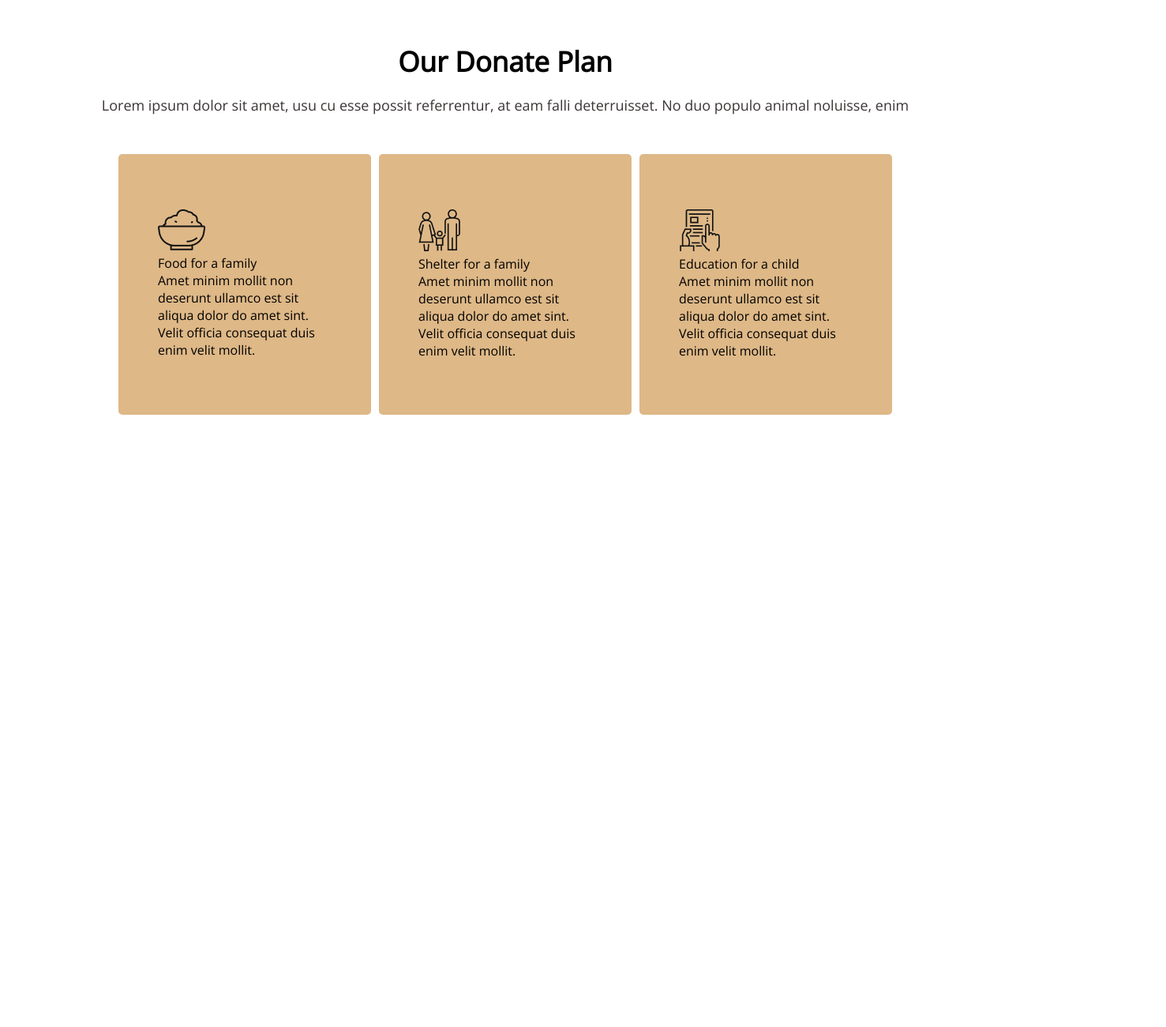
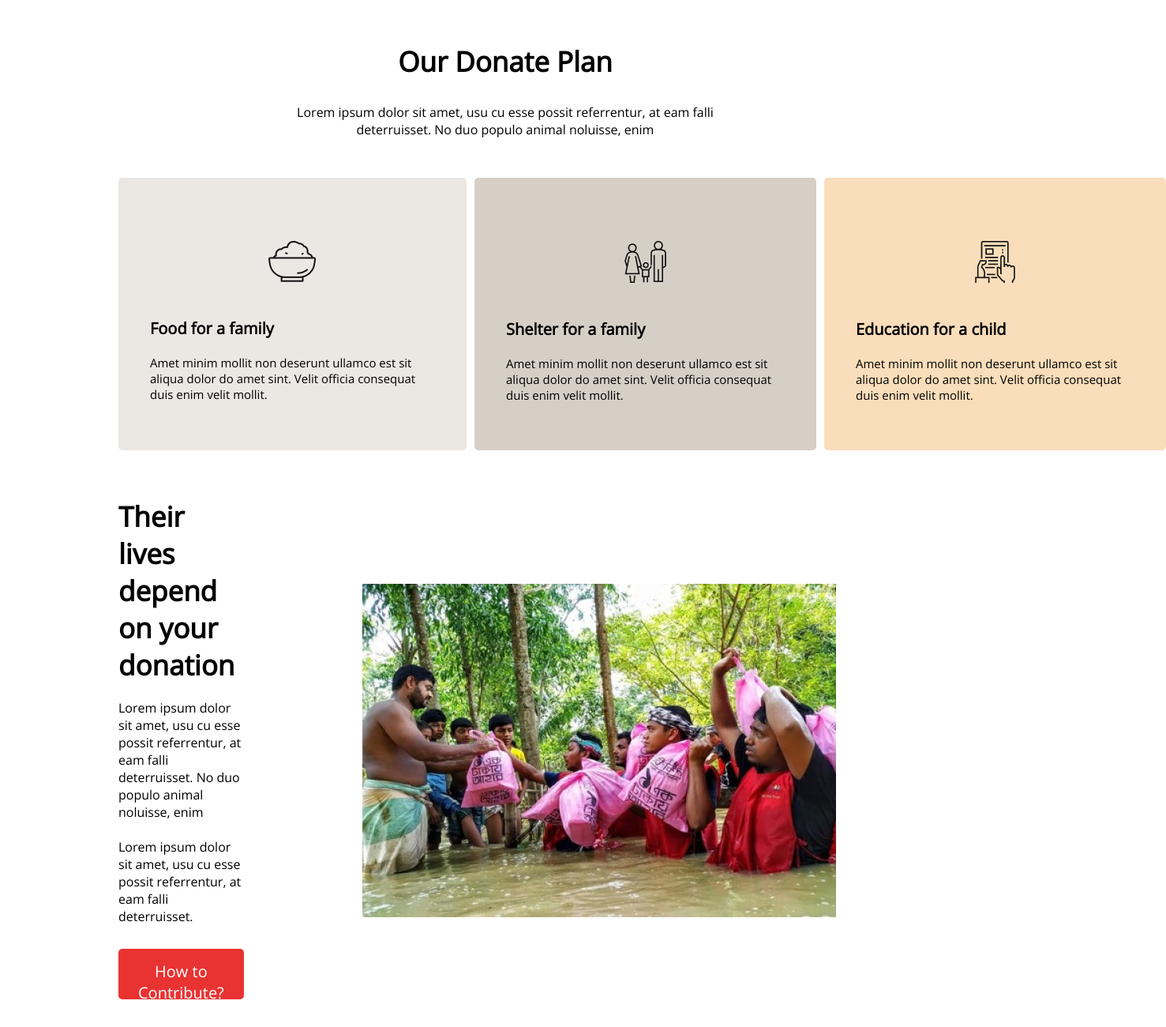
Before and after one commit to sahajalal78/project-donate-today, a plain HTML site: page project-donate-today/index.html in a window 1280 px wide. Shown: the part 1260-2560 px from the top of the page at 79% size, 1477 px wide, since content can reach past the window. Before the commit the page ends 1835 px from the top, so only its background shows below. Drawn offline with nearby package versions, Linux system fonts and the light colour scheme.

Commit message:
your donation section

```diff
--- a/project-donate-today/index.html
+++ b/project-donate-today/index.html
@@ -43,32 +43,36 @@
             <button class="btn-primary">Donate Now
             </button>
         </section>
+
+        <!-- Donate plan section -->
+
+
         <section class="donate-plan">
             <h2 class="section-title">Our Donate Plan
             </h2>
-            <p class="section-description">Lorem ipsum dolor sit amet, usu cu esse possit referrentur, at eam falli
+            <p class="donate-plan-description">Lorem ipsum dolor sit amet, usu cu esse possit referrentur, at eam falli
             deterruisset. No duo populo animal noluisse, enim</p>
             <div class="donate-plan-container">
-                <div class="donate-plan-info">
+                <div class="donate-plan-food">
                     <img src="icons/food.png" alt=""><br>
-                    <h class="plan-title">Food for a family
-                    </h>
+                    <h3 class="plan-title">Food for a family
+                    </h3>
                     <p class="plan-description">Amet minim mollit non deserunt
                         ullamco est sit aliqua dolor do amet
                         sint. Velit officia consequat duis enim
                         velit mollit.</p>
                 </div>
-                <div class="donate-plan-info">
+                <div class="donate-plan-shelter">
                     <img src="icons/shelter.png" alt=""><br>
-                    <h class="plan-title">Shelter for a family</h>
+                    <h3 class="plan-title">Shelter for a family</h3>
                     <p class="plan-description">Amet minim mollit non deserunt
                         ullamco est sit aliqua dolor do amet
                         sint. Velit officia consequat duis enim
                         velit mollit.</p>
                 </div>
-                <div class="donate-plan-info">
+                <div class="donate-plan-education">
                     <img src="icons/Frame-1.png" alt=""><br>
-                    <h class="plan-title">Education for a child</h>
+                    <h3 class="plan-title">Education for a child</h3>
                     <p class="plan-description">Amet minim mollit non deserunt
                         ullamco est sit aliqua dolor do amet
                         sint. Velit officia consequat duis enim
@@ -76,6 +80,22 @@
                 </div>
             </div>
         </section>
+
+        <!-- Your donation styles  -->
+
+        <section class="your-donation">
+            <div>
+                <h2 class="donation-title">Their lives depend on
+                your donation</h2>
+                <p class="donation-decription">Lorem ipsum dolor sit amet, usu cu esse possit
+                referrentur, at eam falli deterruisset. No duo populo
+                animal noluisse, enim</p><br>
+                <p class="donation-decription">Lorem ipsum dolor sit amet, usu cu esse possit
+                referrentur, at eam falli deterruisset.</p>
+                <button class="btn-primary">How to Contribute?</button>
+            </div>
+            <img src="images/donation11.jpg" alt="">
+        </section>
     </main>
 </body>
 
--- a/project-donate-today/styles/portfolio.css
+++ b/project-donate-today/styles/portfolio.css
@@ -42,12 +42,13 @@
     font-size: 35px;
     font-weight: 1500px;
     color: black;
+    font-weight: bold;
 }
 .section-description{
     font-size: 18px;
     font-weight: 700px;
     color: rgb(59, 53, 53);
-    margin-top: 20px;
+    margin-top: 30px;
     margin-bottom: 40px;
 }
 .donate-button{
@@ -83,7 +84,9 @@
 
 .donate-plan{
     text-align: center;
-
+}
+.donate-plan-description{
+    margin: 30px 350px;
 }
 .donate-plan-container{
     display: flex;
@@ -91,9 +94,55 @@
     text-align: left;
     margin: 50px 150px;
 }
-.donate-plan-info{
-    padding: 70px 50px;
-    background-color: burlywood;
+.donate-plan-food{
+    padding: 60px 40px;
+    background-color: rgb(235, 232, 227);
     border-radius: 5px;
+}
+.donate-plan-shelter{
+    padding: 60px 40px;
+    background-color: rgb(214, 207, 198);
+    border-radius: 5px;
+}
+.donate-plan-education{
+    padding: 60px 40px;
+    background-color: rgb(250, 221, 186);
+    border-radius: 5px;
+}
+.plan-title{
+    margin-top: 20px;
+    margin-bottom: 20px;
+    font-weight: 700;
+    font-size: 20px;
+}
+.plan-description{
+    font-size: 15px;
+}
+
+
+/* Your donation styles */
+
+.your-donation{
+    display: flex;
+    text-align: left;
+    margin: 60px 150px;
+    align-items: center;
+    gap: 0px;
 
 }
+.donation-title{
+    font-weight: bold;
+    font-weight: 900;
+    font-size: 35px;
+    color: black;
+    margin-bottom: 20px;
+}
+.donation-decription{
+
+
+}
+img{
+    border-radius: 7px;
+    padding: 20px 150px;
+
+}
```
